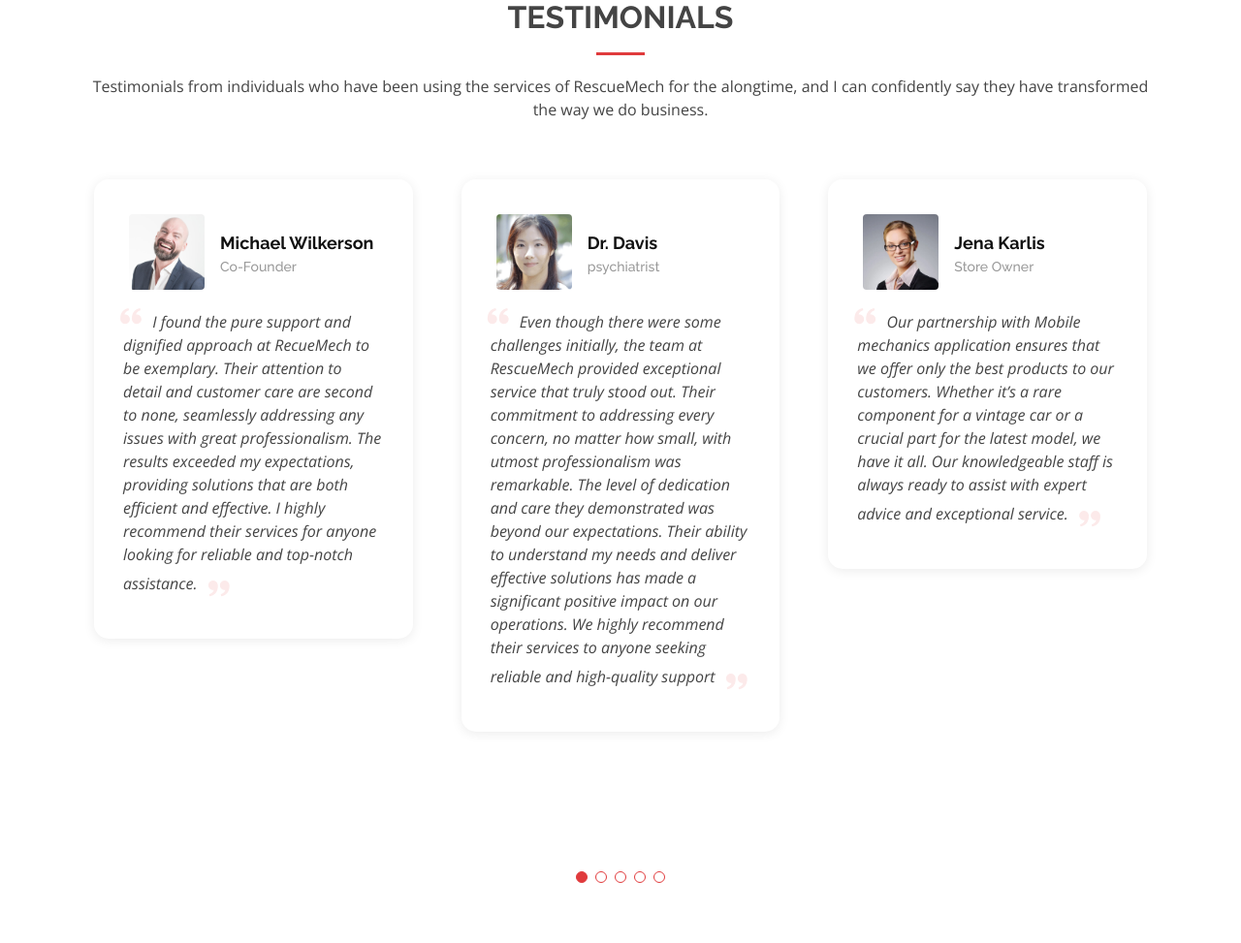
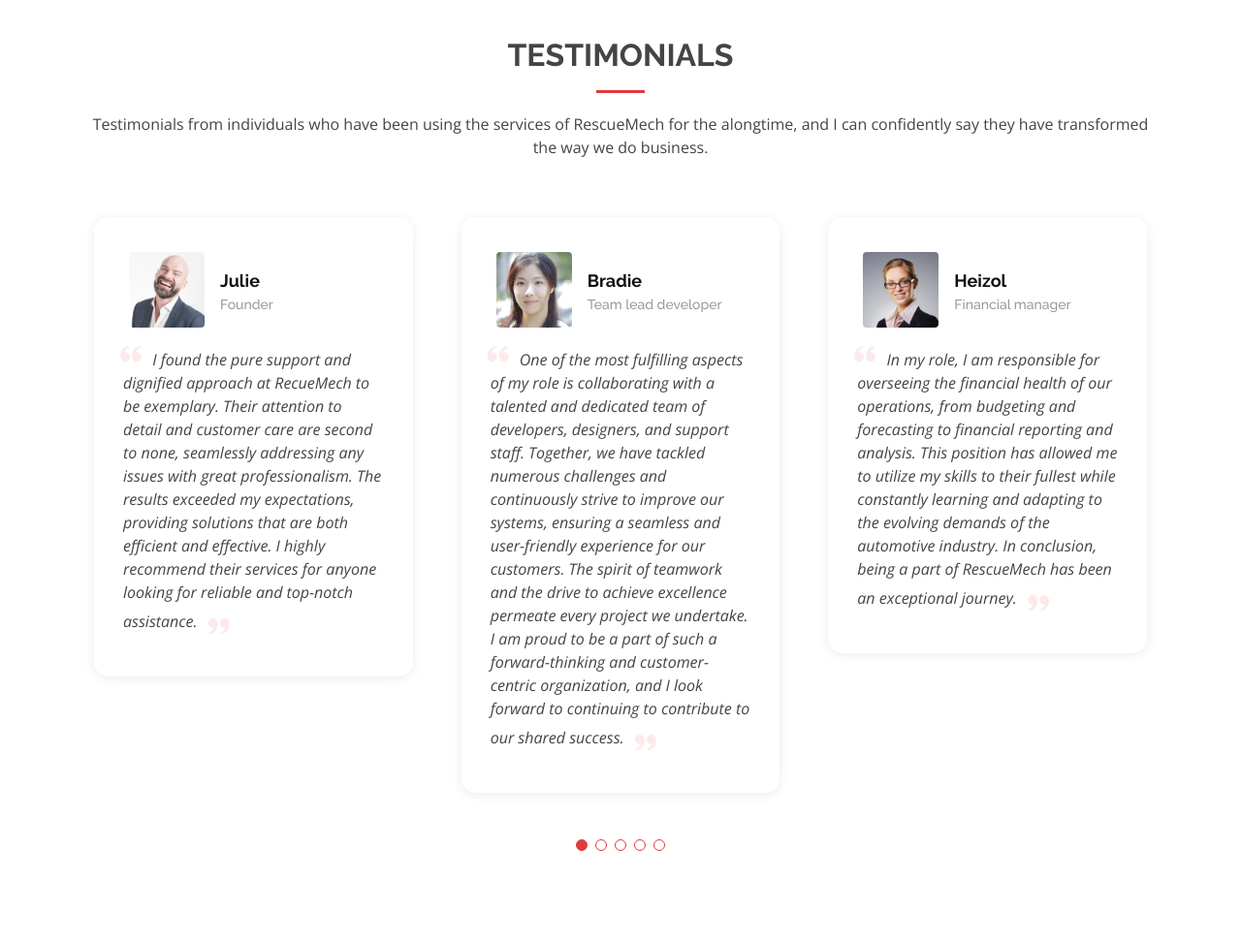
Before and after one commit to juliesuarez/RescueMech, a Django app: page / in a window 1280 px wide. Shown: the part 3300-4273 px from the top of the page at 97% size. Run offline with Django 5.2, Linux system fonts and the light colour scheme; some libraries are stand-ins or nearby versions.

Commit message:
make it better

```diff
--- a/mech/mainweb/templates/mainweb/footer.html
+++ b/mech/mainweb/templates/mainweb/footer.html
@@ -12,8 +12,8 @@
               Ntinda <br>
               Kampala,<br>
               Uganda <br><br>
-              <strong>Phone:</strong> +1 5589 55488 55<br>
-              <strong>Email:</strong> info@example.com<br>
+              <strong>Phone:</strong> +256 753057575<br>
+              <strong>Email:</strong> julietcristina780@gmail.com<br>
             </p>
           </div>
 
--- a/mech/mainweb/templates/mainweb/index.html
+++ b/mech/mainweb/templates/mainweb/index.html
@@ -5,7 +5,17 @@
   <div class="container" data-aos="zoom-out" data-aos-delay="100">
     <div class="row">
       <div class="col-xl-6">
-        <h1>Accessibility Reliability Transparency & Customer satisfaction</h1>
+        <div class="cores">
+          <h1>Accessibility</h1>
+
+          <h1>Reliability</h1>
+
+          <h1>Transparency</h1>
+
+          <h1>&</h1>
+          <h1>Customer satisfaction</h1>
+        </div>
+
         <!-- <h2>To ease access of mechanical services through the use of mobile Technology </h2> -->
         <a href="#about" class="btn-get-started scrollto">Get Started</a>
       </div>
@@ -505,8 +515,8 @@
                   class="testimonial-img"
                   alt=""
                 />
-                <h3>Michael Wilkerson</h3>
-                <h4>Co-Founder</h4>
+                <h3>Julie</h3>
+                <h4>Founder</h4>
                 <p>
                   <i class="bx bxs-quote-alt-left quote-icon-left"></i>
                   I found the pure support and dignified approach at RecueMech
@@ -531,19 +541,22 @@
                   class="testimonial-img"
                   alt=""
                 />
-                <h3>Dr. Davis</h3>
-                <h4>psychiatrist</h4>
+                <h3>Bradie</h3>
+                <h4>Team lead developer</h4>
                 <p>
                   <i class="bx bxs-quote-alt-left quote-icon-left"></i>
-                  Even though there were some challenges initially, the team at
-                  RescueMech provided exceptional service that truly stood out.
-                  Their commitment to addressing every concern, no matter how
-                  small, with utmost professionalism was remarkable. The level
-                  of dedication and care they demonstrated was beyond our
-                  expectations. Their ability to understand my needs and deliver
-                  effective solutions has made a significant positive impact on
-                  our operations. We highly recommend their services to anyone
-                  seeking reliable and high-quality support
+
+                  One of the most fulfilling aspects of my role is collaborating
+                  with a talented and dedicated team of developers, designers,
+                  and support staff. Together, we have tackled numerous
+                  challenges and continuously strive to improve our systems,
+                  ensuring a seamless and user-friendly experience for our
+                  customers. The spirit of teamwork and the drive to achieve
+                  excellence permeate every project we undertake. I am proud to
+                  be a part of such a forward-thinking and customer-centric
+                  organization, and I look forward to continuing to contribute
+                  to our shared success.
+
                   <i class="bx bxs-quote-alt-right quote-icon-right"></i>
                 </p>
               </div>
@@ -559,17 +572,18 @@
                   class="testimonial-img"
                   alt=""
                 />
-                <h3>Jena Karlis</h3>
-                <h4>Store Owner</h4>
+                <h3>Heizol</h3>
+                <h4>Financial manager</h4>
                 <p>
                   <i class="bx bxs-quote-alt-left quote-icon-left"></i>
 
-                  Our partnership with Mobile mechanics application ensures that
-                  we offer only the best products to our customers. Whether it’s
-                  a rare component for a vintage car or a crucial part for the
-                  latest model, we have it all. Our knowledgeable staff is
-                  always ready to assist with expert advice and exceptional
-                  service.
+                  In my role, I am responsible for overseeing the financial
+                  health of our operations, from budgeting and forecasting to
+                  financial reporting and analysis. This position has allowed me
+                  to utilize my skills to their fullest while constantly
+                  learning and adapting to the evolving demands of the
+                  automotive industry. In conclusion, being a part of RescueMech
+                  has been an exceptional journey.
 
                   <i class="bx bxs-quote-alt-right quote-icon-right"></i>
                 </p>
@@ -586,18 +600,20 @@
                   class="testimonial-img"
                   alt=""
                 />
-                <h3>Matt Brandon</h3>
-                <h4>Freelancer</h4>
+                <h3>Cecilia</h3>
+                <h4>Grahpics Designer</h4>
                 <p>
                   <i class="bx bxs-quote-alt-left quote-icon-left"></i>
-                  Working on the mobile mechanic app has been an incredibly
-                  rewarding experience. The project allowed me to merge my
-                  passion for technology with my interest in the automotive
-                  industry, creating a solution that truly benefits both
-                  suppliers and customers. I am proud to have been a part of the
-                  mobile mechanic app project. Thank you for the opportunity to
-                  contribute to such an impactful project.
 
+                  One of the most fulfilling aspects of my job is the creative
+                  freedom and support I receive from the team. From designing
+                  eye-catching promotional materials to creating intuitive and
+                  engaging website interfaces, my contributions are valued and
+                  appreciated. This creative liberty allows me to push the
+                  boundaries of design and continuously innovate, ensuring that
+                  our brand remains visually compelling and user-friendly. In
+                  summary, being a part of RescueMech as a Graphic Designer has
+                  been a remarkable journey.
                   <i class="bx bxs-quote-alt-right quote-icon-right"></i>
                 </p>
               </div>
@@ -613,23 +629,17 @@
                   class="testimonial-img"
                   alt=""
                 />
-                <h3>John Larson</h3>
-                <h4>Entrepreneur</h4>
+                <h3>Brian</h3>
+                <h4>Co-founder</h4>
                 <p>
                   <i class="bx bxs-quote-alt-left quote-icon-left"></i>
 
-                  As an entrepreneur in the automotive industry, Mobile Mechanic
-                  app was a pivotal moment for my business. I had a vision to
-                  create a seamless platform that connects everyone in need with
-                  spare parts,reliable mechanics, and I've worked with a team to
-                  bring this vision to life. Fortunately, I found my team, whose
-                  expertise and dedication were instrumental in making the mob
-                  mech app a reality. From the initial planning stages to the
-                  final launch. They not only understood the technical
-                  requirements but also had a keen insight into the needs of our
-                  target audience. Their ability to translate complex ideas into
-                  a user-friendly and efficient application was impressive.
-
+                  One of the most rewarding aspects of co-founding RescueMech
+                  has been building a dedicated and talented team. From our
+                  exceptional mechanics to our innovative tech developers and
+                  creative designers, every member of our team. In conclusion,
+                  co-founding RescueMech has been an extraordinary journey
+                  filled with innovation, growth, and meaningful impact.
                   <i class="bx bxs-quote-alt-right quote-icon-right"></i>
                 </p>
               </div>
@@ -889,7 +899,7 @@
               <div class="info-box mt-4">
                 <i class="bx bx-phone-call"></i>
                 <h3>Call Us</h3>
-                <p>+1 5589 55488 55<br />+1 6678 254445 41</p>
+                <p>+256 753057575<br />+256788163843</p>
               </div>
             </div>
           </div>
--- a/mech/static/assets/css/style.css
+++ b/mech/static/assets/css/style.css
@@ -388,6 +388,12 @@
   font-weight: 700;
   color: #fff;
 }
+.cores {
+  display: flex;
+  justify-content: space-around;
+  /* background: #e03a3c; */
+  /* justify-items: normal; */
+}
 
 #hero h2 {
   color: #fff;
@@ -423,7 +429,6 @@
 
   #hero h1 {
     font-size: 28px;
-
   }
 
   #hero h2 {
```
Also changed, not shown: mech/static/assets/img/clients/client-1.png, mech/static/assets/img/clients/client-2.png, mech/static/assets/img/clients/client-3.png, mech/static/assets/img/clients/client-4.png, mech/static/assets/img/clients/client-5.png, mech/static/assets/img/clients/client-6.png, mech/static/assets/img/clients/client-7.png.
